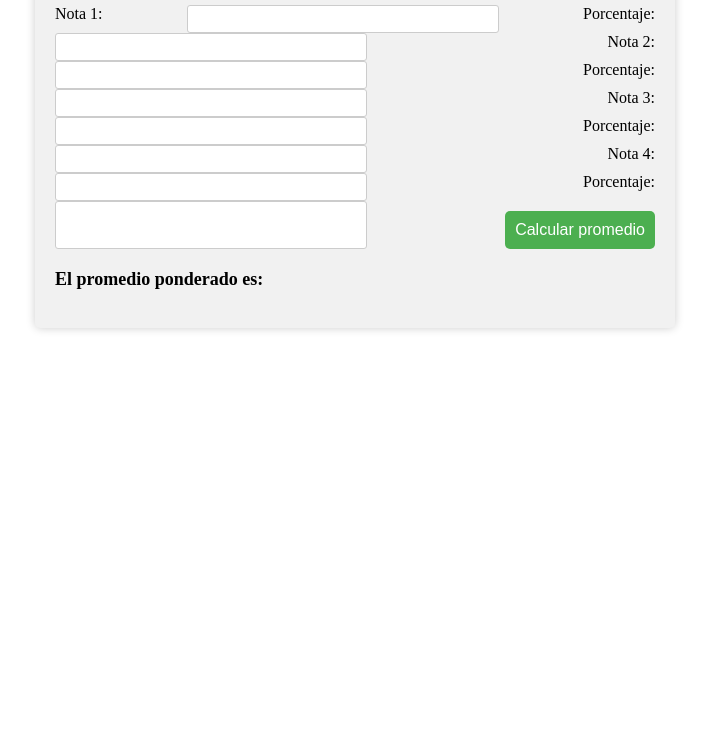
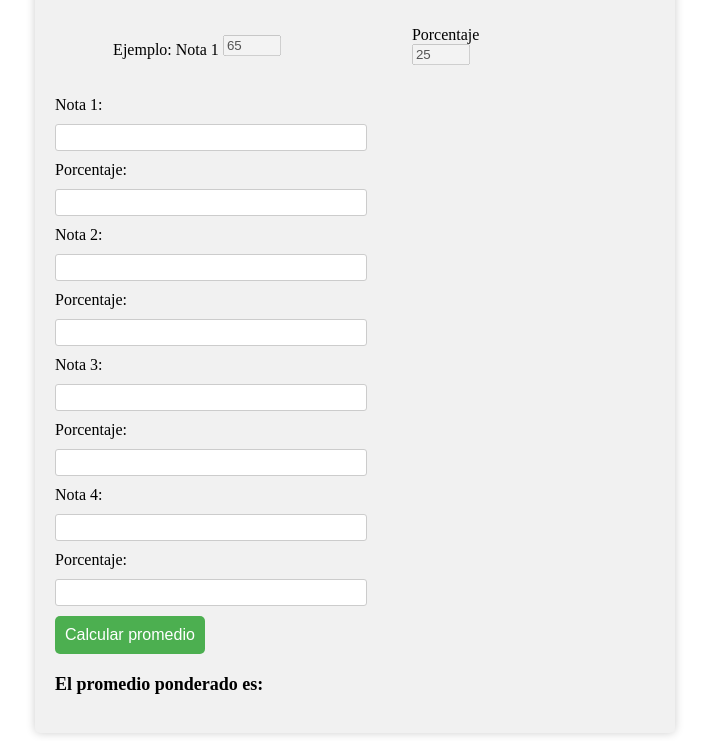
Before and after one commit to FelipeAE/html-and-css, a plain HTML site: page calculadora promedio/index.html in a window 1280 px wide. Shown: the part 70-811 px from the top of the page, without its empty margins (285-994 px from the left). Drawn offline with Linux system fonts and the light colour scheme.

Commit message:
Add files via upload

```diff
--- a/calculadora promedio/index.html
+++ b/calculadora promedio/index.html
@@ -11,8 +11,20 @@
 </head>
 <body>
 	<div class="calculator">
-		<h2>Calculadora de promedios con porcentajes</h2>
-		<form>
+		<h2>Calculadora de Promedios</h2>
+		<form class="centrar">
+			<br>
+    			<table height="45" align="center">
+					<tr class="ejemplo ">
+					<td colspan="4" >Ejemplo:  Nota 1  </td>
+					<td>
+					<input type="text" value="65" disabled class="textNota form-control" style="min-width: 50px; width: 20%; float: left; ">
+					</td><td>Porcentaje
+
+					<input type="text" value="25" disabled class="textNota form-control" style="min-width: 50px; width: 20%;"></td>
+					</tr>
+    			</table>
+    		<br>
 			<label for="calif1">Nota 1:</label>
 			<input type="number" id="calif1" name="calif1" min="0" max="100" required>
 			<label for="porc1">Porcentaje:</label>
--- a/calculadora promedio/style.css
+++ b/calculadora promedio/style.css
@@ -1,56 +1,3 @@
-.calculator {
-	max-width: 600px;
-	margin: 0 auto;
-	padding: 20px;
-	background-color: #f1f1f1;
-	border-radius: 5px;
-	box-shadow: 0 0 10px rgba(0,0,0,0.2);
-}
-
-h2 {
-	text-align: center;
-	margin-top: 0;
-}
-
-form {
-	display: flex;
-	flex-wrap: wrap;
-	justify-content: space-between;
-}
-
-label {
-	display: block;
-	margin-bottom: 10px;
-}
-
-input[type=number] {
-	padding: 5px;
-	border: 1px solid #ccc;
-	border-radius: 3px;
-	width: 50%;
-}
-
-button {
-	margin-top: 10px;
-	padding: 10px;
-	background-color: #4CAF50;
-	color: #fff;
-	border: none;
-	border-radius: 5px;
-	font-size: 16px;
-	cursor: pointer;
-}
-
-button:hover {
-	background-color: #3e8e41;
-}
-
-p {
-	margin-top: 20px;
-	font-size: 18px;
-	font-weight: bold;
-}
-
 /* Estilos para pantallas grandes */
 .calculator {
     max-width: 600px;
@@ -59,6 +6,16 @@ p {
     background-color: #f1f1f1;
     border-radius: 5px;
     box-shadow: 0 0 10px rgba(0,0,0,0.2);
+}
+
+.centrar, label, input, button {
+	display: block;
+	margin-bottom: 10px;
+}
+
+h2 {
+	text-align: center;
+	margin-top: 0;
 }
 
 form {
@@ -83,6 +40,10 @@ button {
     border-radius: 5px;
     font-size: 16px;
     cursor: pointer;
+}
+
+button:hover {
+	background-color: #3e8e41;
 }
 
 p {
```
